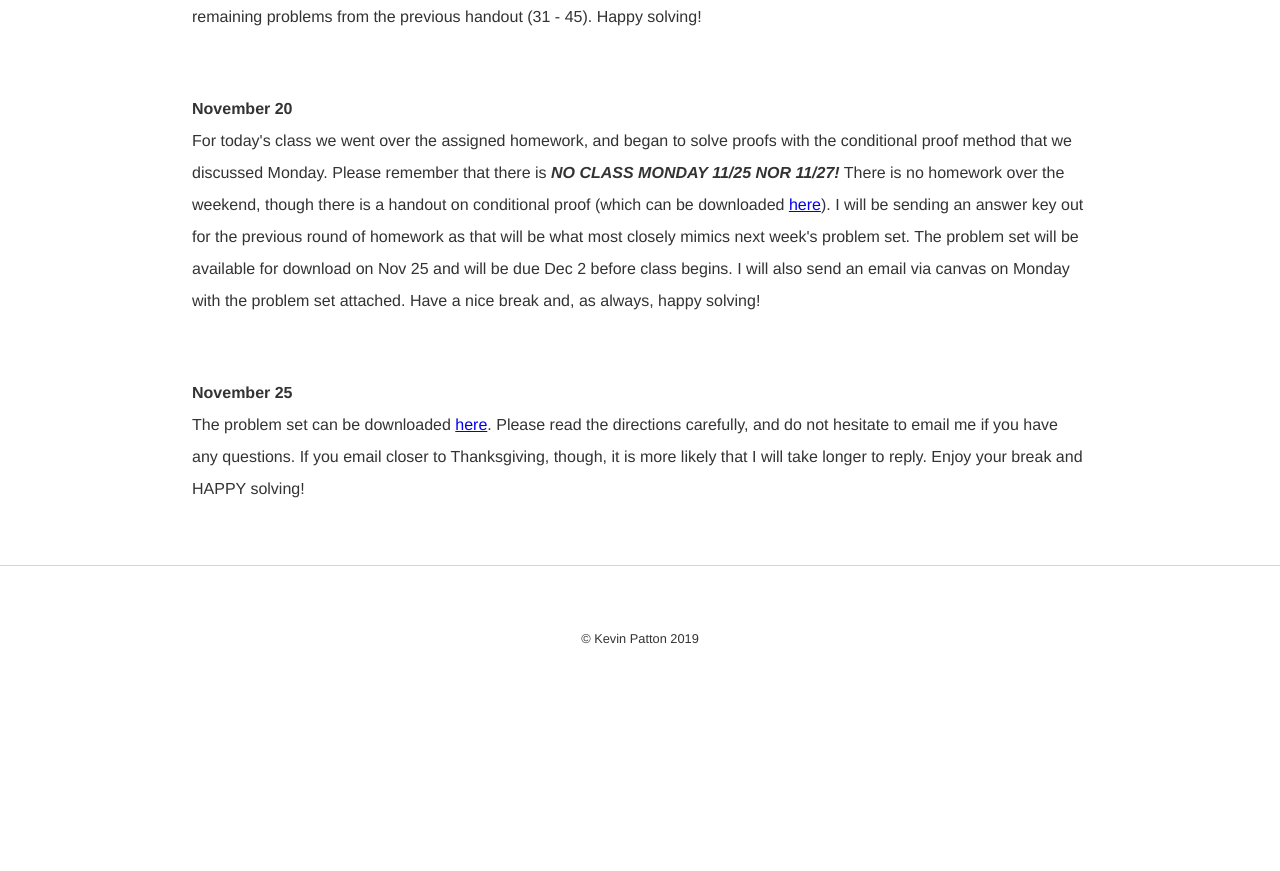
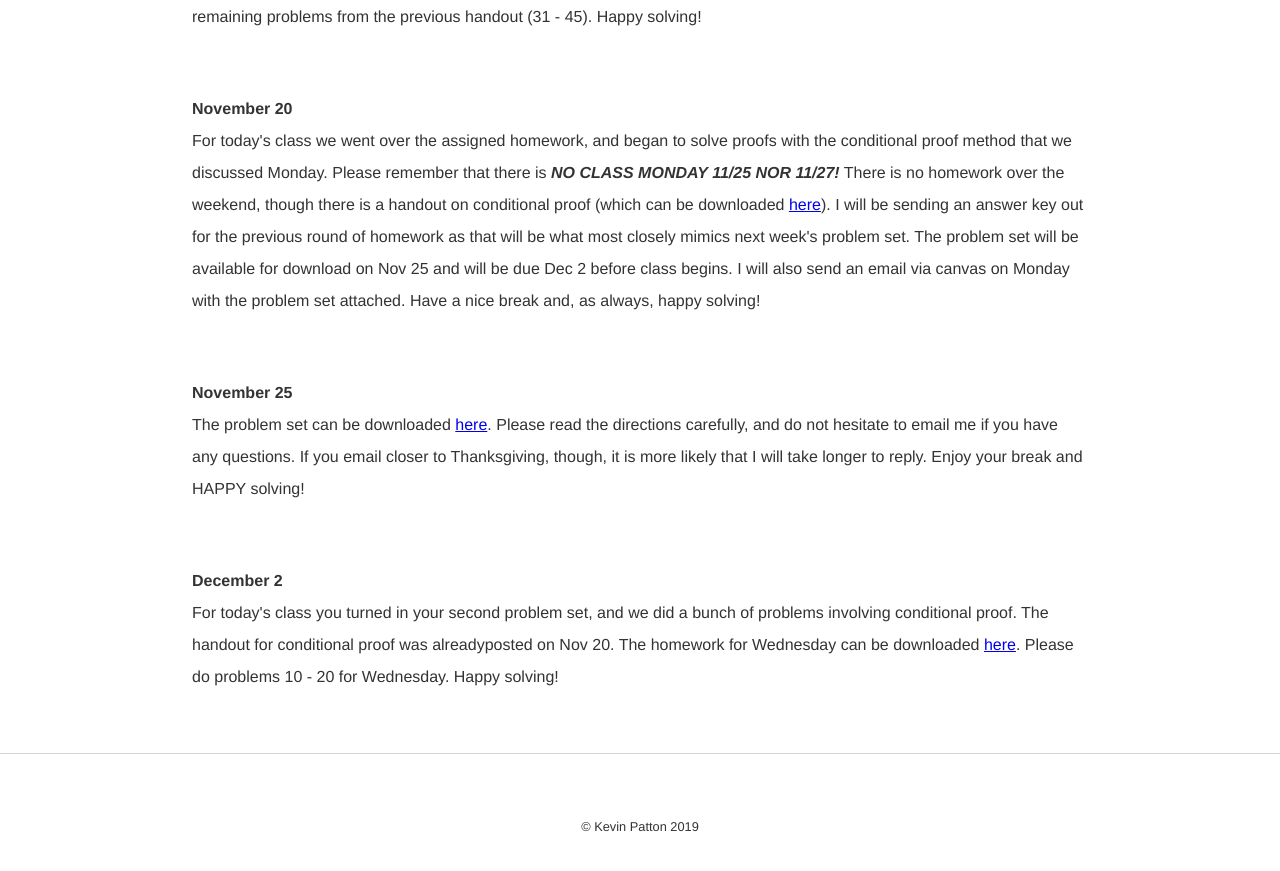
Before and after one commit to kevinjpatton/kevinjpatton.github.io, a Jekyll site: the page built from teaching/phil_1210/index.html, in a window 1280 px wide and 900 px high, scrolled down 5128 px. Shown: the top 871 px of the window. Built offline with Jekyll 4.4.1, drawn with Linux system fonts in a browser that asks for light colours; Markdown is read by kramdown in place of the engine named in the settings; before the commit the page ends 5840 px from its top, so only the background shows below that.

Commit message:
Update index.html

```diff
--- a/teaching/phil_1210/index.html
+++ b/teaching/phil_1210/index.html
@@ -56,3 +56,5 @@ For today's class we went over the assigned homework, and began discussing condi
 For today's class we went over the assigned homework, and began to solve proofs with the conditional proof method that we discussed Monday.  Please remember that there is <b><i>NO CLASS MONDAY 11/25 NOR 11/27!</b></i>  There is no homework over the weekend, though there is a handout on conditional proof (which can be downloaded <a href="/teaching/phil_1210/ConditionalProof.pdf" target="_blank">here</a>).  I will be sending an answer key out for the previous round of homework as that will be what most closely mimics next week's problem set.  The problem set will be available for download on Nov 25 and will be due Dec 2 before class begins.  I will also send an email via canvas on Monday with the problem set attached.  Have a nice break and, as always, happy solving!</p>
 <p><b>November 25</b><br>
 The problem set can be downloaded <a href="/teaching/phil_1210/Problems Set 2_Final.pdf" target="_blank">here</a>.  Please read the directions carefully, and do not hesitate to email me if you have any questions.  If you email closer to Thanksgiving, though, it is more likely that I will take longer to reply.  Enjoy your break and HAPPY solving!</p>
+<p><b>December 2</b><br>
+For today's class you turned in your second problem set, and we did a bunch of problems involving conditional proof.  The handout for conditional proof was alreadyposted on Nov 20.  The homework for Wednesday can be downloaded <a href="/teaching/phil_1210/ConditionalProofProblems.pdf" target="_blank">here</a>.  Please do problems 10 - 20 for Wednesday.  Happy solving!</p>
```
